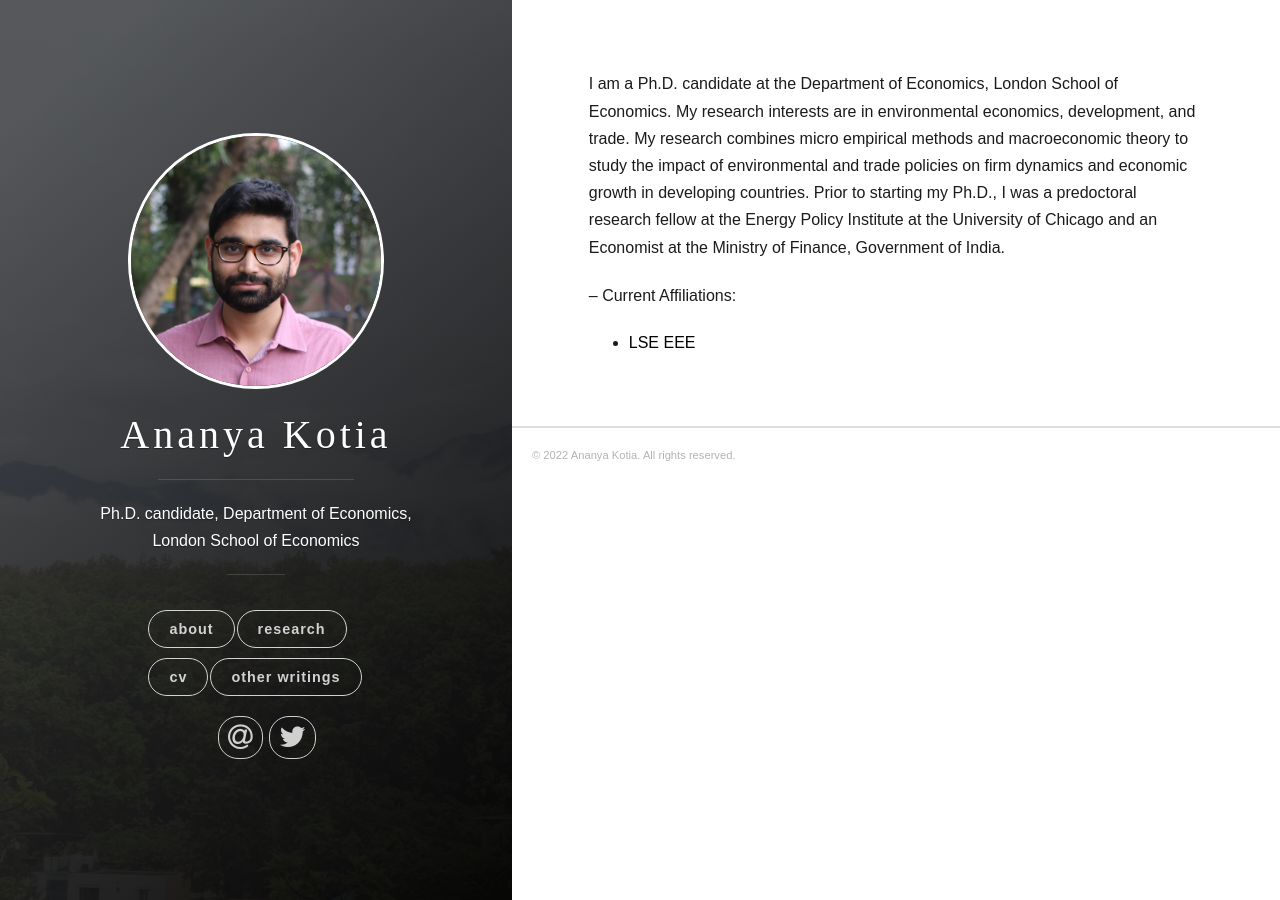
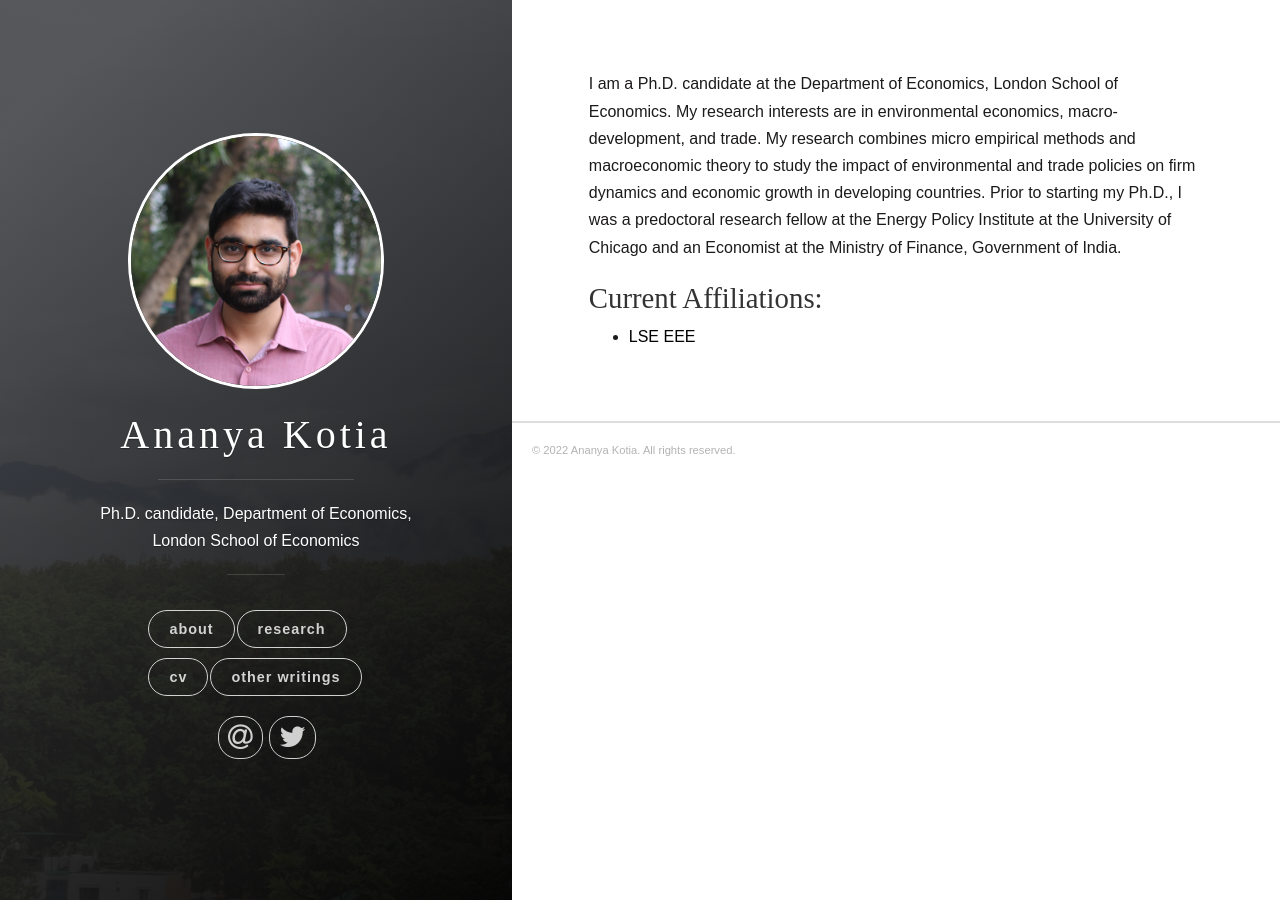
Before and after one commit to ananyakotia/ananyakotia.github.io, a Jekyll site: the page built from _posts/2018-06-14-about.markdown, in a window 1280 px wide. Built offline with Jekyll 4.4.1, drawn with Linux system fonts in a browser that asks for light colours; nearby versions of some CDN libraries; some web fonts are replaced; a style sheet for code colours, icons or effects is not loaded.

Commit message:
update cv
update cv

```diff
--- a/_posts/2018-06-14-about.markdown
+++ b/_posts/2018-06-14-about.markdown
@@ -4,7 +4,7 @@ categories: [jekyll]
 tags: [jekyll]
 ---
 
-I am a Ph.D. candidate at the Department of Economics, London School of Economics. My research interests are in environmental economics, development, and trade. My research combines micro empirical methods and macroeconomic theory to study the impact of environmental and trade policies on firm dynamics and economic growth in developing countries. Prior to starting my Ph.D., I was a predoctoral research fellow at the Energy Policy Institute at the University of Chicago and an Economist at the Ministry of Finance, Government of India.
+I am a Ph.D. candidate at the Department of Economics, London School of Economics. My research interests are in environmental economics, macro-development, and trade. My research combines micro empirical methods and macroeconomic theory to study the impact of environmental and trade policies on firm dynamics and economic growth in developing countries. Prior to starting my Ph.D., I was a predoctoral research fellow at the Energy Policy Institute at the University of Chicago and an Economist at the Ministry of Finance, Government of India.
 
--- Current Affiliations:
+### Current Affiliations:
 - [LSE EEE](https://sticerd.lse.ac.uk/_new/research/economics-environment-energy/)
```
Also changed, not shown: 7 other files.
